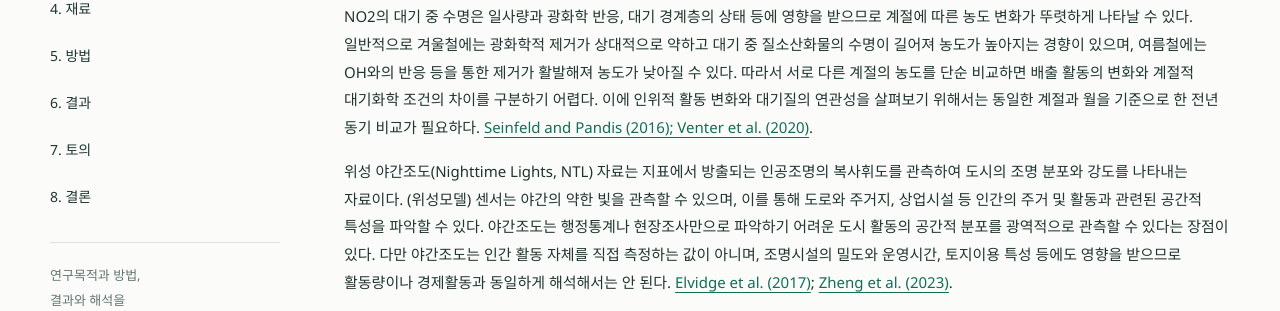
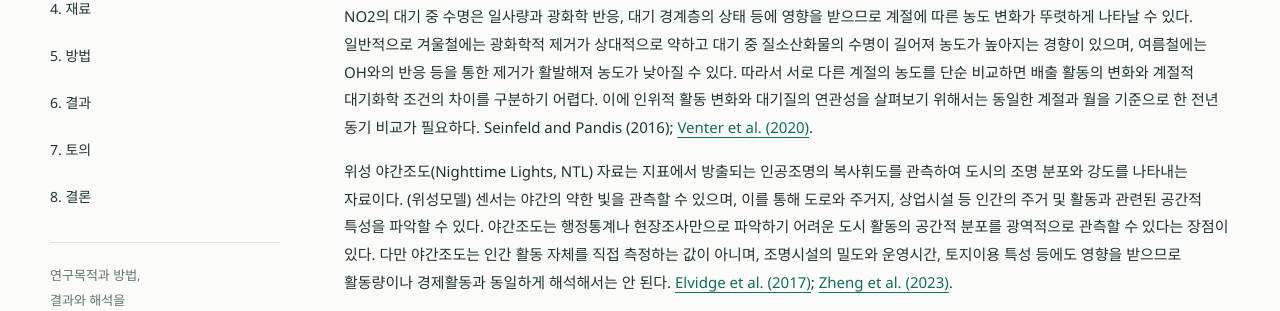
Before and after one commit to rlawkdgns3550-cmyk/surveying2_team03, a Jekyll site: the page built from docs/index.md, in a window 1280 px wide and 900 px high, scrolled down 1510 px. Shown: the part 337-648 px from the top of the window. Built offline with Jekyll 4.4.1, drawn with Linux system fonts in a browser that asks for light colours; some of the changed text lies outside the part shown.

Commit message:
현재 초안

```diff
--- a/docs/index.md
+++ b/docs/index.md
@@ -14,7 +14,7 @@ badge: "빈 학술 보고서 틀"
 **주제어:** NTL, NO2, 자치구
 
 ## 1. 연구 배경 {#background}
-대기 중 이산화질소(NO2)는 자동차 내연기관과 산업시설 등 화석연료 연소 과정에서 주로 배출되는 대표적인 대기오염물질이다. 질소산화물의 주요 구성 물질인 NO2는 대기 중 오존 생성과 에어로졸 형성에 관여하므로, 도시 대기질의 특성과 변화를 파악하는 데 중요한 지표로 활용된다. 특히 도시 내부에서는 교통량과 산업시설의 분포, 에너지 소비 및 배출 활동의 차이에 따라 NO2 농도가 공간적으로 다르게 나타난다. 또한 NO2의 대기 중 수명은 일사량과 광화학 반응, 대기 경계층의 상태 등에 영향을 받으므로 계절에 따른 농도 변화가 뚜렷하게 나타날 수 있다. 일반적으로 겨울철에는 광화학적 제거가 상대적으로 약하고 대기 중 질소산화물의 수명이 길어져 농도가 높아지는 경향이 있으며, 여름철에는 OH와의 반응 등을 통한 제거가 활발해져 농도가 낮아질 수 있다. 따라서 서로 다른 계절의 농도를 단순 비교하면 배출 활동의 변화와 계절적 대기화학 조건의 차이를 구분하기 어렵다. 이에 인위적 활동 변화와 대기질의 연관성을 살펴보기 위해서는 동일한 계절과 월을 기준으로 한 전년 동기 비교가 필요하다. [Seinfeld and Pandis (2016); Venter et al. (2020)](https://doi.org/10.1073/pnas.2006853117).
+대기 중 이산화질소(NO2)는 자동차 내연기관과 산업시설 등 화석연료 연소 과정에서 주로 배출되는 대표적인 대기오염물질이다. 질소산화물의 주요 구성 물질인 NO2는 대기 중 오존 생성과 에어로졸 형성에 관여하므로, 도시 대기질의 특성과 변화를 파악하는 데 중요한 지표로 활용된다. 특히 도시 내부에서는 교통량과 산업시설의 분포, 에너지 소비 및 배출 활동의 차이에 따라 NO2 농도가 공간적으로 다르게 나타난다. 또한 NO2의 대기 중 수명은 일사량과 광화학 반응, 대기 경계층의 상태 등에 영향을 받으므로 계절에 따른 농도 변화가 뚜렷하게 나타날 수 있다. 일반적으로 겨울철에는 광화학적 제거가 상대적으로 약하고 대기 중 질소산화물의 수명이 길어져 농도가 높아지는 경향이 있으며, 여름철에는 OH와의 반응 등을 통한 제거가 활발해져 농도가 낮아질 수 있다. 따라서 서로 다른 계절의 농도를 단순 비교하면 배출 활동의 변화와 계절적 대기화학 조건의 차이를 구분하기 어렵다. 이에 인위적 활동 변화와 대기질의 연관성을 살펴보기 위해서는 동일한 계절과 월을 기준으로 한 전년 동기 비교가 필요하다. Seinfeld and Pandis (2016); [Venter et al. (2020)](https://doi.org/10.1073/pnas.2006853117).
 
 위성 야간조도(Nighttime Lights, NTL) 자료는 지표에서 방출되는 인공조명의 복사휘도를 관측하여 도시의 조명 분포와 강도를 나타내는 자료이다. (위성모델) 센서는 야간의 약한 빛을 관측할 수 있으며, 이를 통해 도로와 주거지, 상업시설 등 인간의 주거 및 활동과 관련된 공간적 특성을 파악할 수 있다. 야간조도는 행정통계나 현장조사만으로 파악하기 어려운 도시 활동의 공간적 분포를 광역적으로 관측할 수 있다는 장점이 있다. 다만 야간조도는 인간 활동 자체를 직접 측정하는 값이 아니며, 조명시설의 밀도와 운영시간, 토지이용 특성 등에도 영향을 받으므로 활동량이나 경제활동과 동일하게 해석해서는 안 된다. [Elvidge et al. (2017)](https://doi.org/10.16879/jkca.2021.21.2.105); [Zheng et al. (2023)](https://doi.org/10.1016/j.isprsjprs.2023.05.028).
 
```
Also changed, not shown: other parts of docs/index.md (+1 -1 lines).
